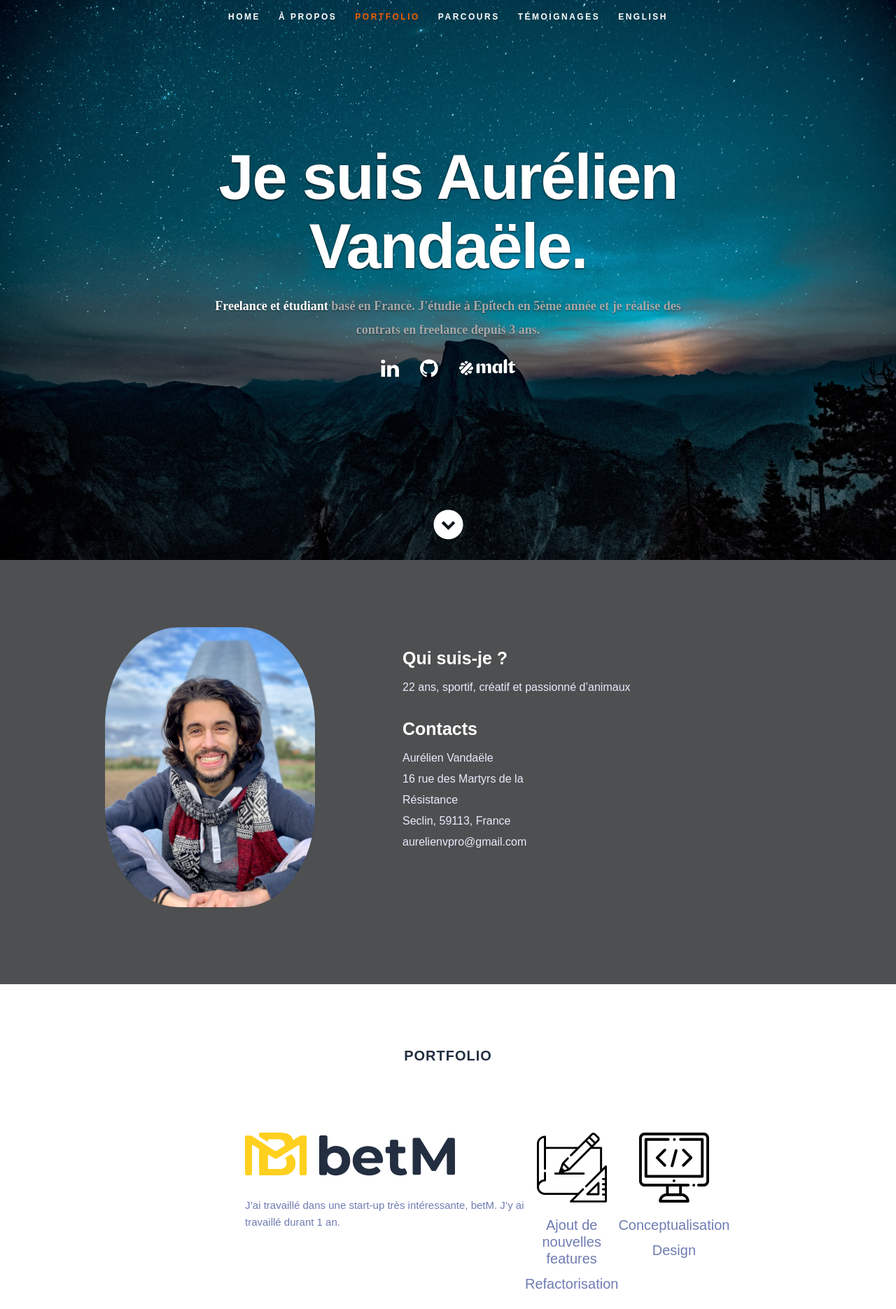
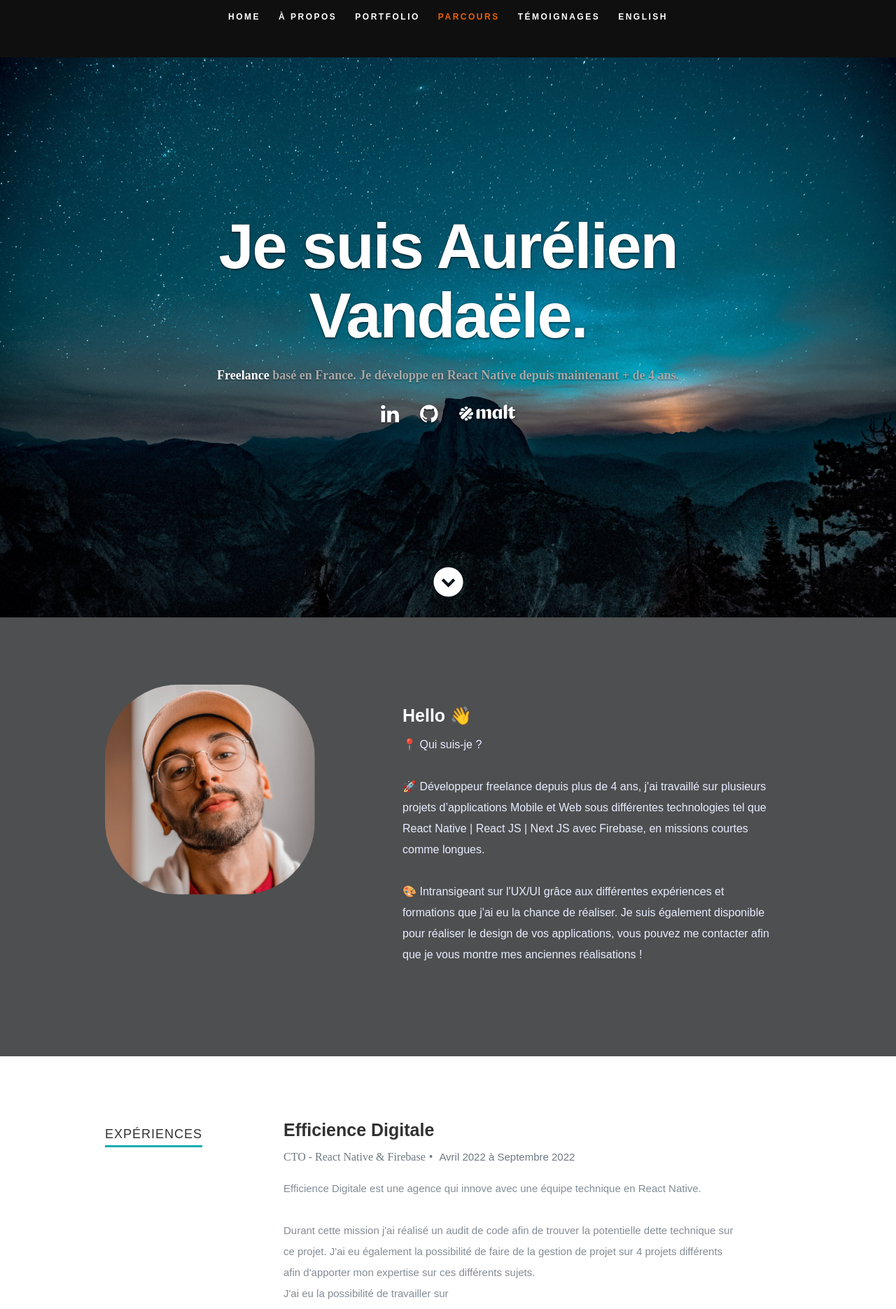
Before and after one commit to AurelienV-42/avandaele, a React (Create React App) app: page / in a window 1280 px wide. Shown: the top 1870 px of the page at 70% size. Built offline with nearby package versions, Linux system fonts and the light colour scheme.

Commit message:
[~] Update with new experiences, photo...

```diff
--- a/public/css/default.css
+++ b/public/css/default.css
@@ -49,6 +49,7 @@ table, caption, tbody, tfoot, thead, tr, th, td,
 article, aside, canvas, details, figcaption, figure,
 footer, header, hgroup, menu, nav, section, summary,
 time, mark, audio, video {
+    white-space: pre-line;
     margin: 0;
     padding: 0;
     border: 0;
--- a/src/App.js
+++ b/src/App.js
@@ -13,8 +13,8 @@ const App = () => {
     <div className="App">
       <Header/>
       <About/>
-      <Portfolio/>
       <Resume/>
+        <Portfolio/>
       <Testimonials/>
       <Footer/>
     </div>
--- a/src/Components/About.js
+++ b/src/Components/About.js
@@ -18,26 +18,9 @@ const About = () => {
         <div className="seven columns main-col">
           <h2>{t('whoAmI')}</h2>
 
-          <p>{t('bio')}</p>
-          <div className="row">
-            <div className="columns contact-details">
-              <h2>{t('contacts')}</h2>
-              <p className="address">
-                <span>Aurélien Vandaële</span><br/>
-                <span>16 rue des Martyrs de la Résistance<br/>
-                  Seclin, 59113, France
-                                </span><br/>
-                <span>aurelienvpro@gmail.com</span>
-              </p>
-            </div>
-            <div className="columns download">
-              <p>
-                {/*<a*/}
-                {/*  href={'https://media-exp1.licdn.com/dms/document/C4D2DAQEqDt8aJpXoyw/profile-treasury-document-pdf-analyzed/0/1613670069735?e=1613757600&v=beta&t=cSHs6Ra4jDcrV0TXI168ww_e_vLSm9skJZ_y-8yHm3E'}*/}
-                {/*  className="button"><i className="fa fa-download"/>{t('downloadResume')}</a>*/}
-              </p>
-            </div>
-          </div>
+          <p>{t('bio1')}</p>
+          <p>{t('bio2')}</p>
+          <p>{t('bio3')}</p>
         </div>
       </div>
 
--- a/src/locales/en.json
+++ b/src/locales/en.json
@@ -3,12 +3,13 @@
   "resume": "Resume",
   "testimonials": "Testimonials",
   "titleHeader": "I'm Aurélien Vandaële.",
-  "bodyHeaderMark": "I'm a France based Freelancer and student. ",
-  "bodyHeader": "Motivated and passionate, I've been studying computer science for 5 years and I've been freelancing for 3.",
+  "bodyHeaderMark": "I'm a France based Freelancer. ",
+  "bodyHeader": "I am a React Native developer now for more than 4 years.",
   "downloadResume": "Download my resume",
-  "whoAmI": "Who Am I?",
-  "contacts": "Contacts",
-  "bio": "22 years old, athletic, creative and passionate about animals",
+  "whoAmI": "Hello \uD83D\uDC4B",
+  "bio1":  "📍 Who am I?",
+  "bio2": "🚀 Freelance developer for more than 4 years, I worked on several Mobile and Web application projects under different technologies such as React Native | React JS | Next JS with Firebase, in short as well as long missions. ",
+  "bio3": "\uD83C\uDFA8 Intransigent on the UX/UI thanks to the different experiences and trainings I had the chance to realize. I'm also available to design your applications, you can contact me so that I can show you my former achievements!",
   "education": "Education",
   "work": "Work",
   "skills": "Skills",
@@ -37,21 +38,27 @@
     ],
     "work": [
       {
-        "company": "Freelance",
-        "years": "2018 - Present",
-        "description": "Completion of various projects such as the automation of logo manufacturing (completion of SVG in Pick&Place format). Mostly made in Python. Discovery of telework."
+        "company": "Efficience Digitale",
+        "title": "CTO - React Native & Firebase",
+        "years": "April 2022 to September 2022",
+        "description": "Efficience Digitale is an agency that innovates with a technical team in React Native.\nDuring this mission I performed a code audit in order to find the potential technical debt on this project. I also had the opportunity to do project management on 4 different projects in order to bring my expertise on these different subjects.\nI had the opportunity to work on UX/UI re-design (Thanks to Trello, Notion)\nRefactorisation of new features (multi language, offline version...)\n➤ Testing"
       },
       {
-        "company": "BetM",
-        "title": "Third year internship - Frontend developper",
-        "years": "April 2020... 4 months",
-        "description": "I developed the mobile application in native React and helped with the design. I worked on the front, back and optimization (being an existing application).\nIt was very interesting and I learned a lot from this application. I discovered Firebase, a technology I am now comfortable with and enjoy."
+        "company": "Circular",
+        "years": "May to June 2022",
+        "description": "Circular is a start-up that makes connected rings equipped with biosensors and connected to an application that analyzes body signals, allowing to improve sleep, physical activities and health.\nOn this mission I continued the development of their application in React Native. I had the opportunity to help Circular to put their product in production on the App Store."
       },
       {
-        "company": "ACS-AMI",
-        "title": "Second year internship - Fullstack developper",
-        "years": "July 2018... 6 months",
-        "description": "First profesionnal discovery working as developper. Designer and developper of an application for decision-making purposes. Discovered web development (Back: Python/SQL, Front: ReactJS and Superset framework)"
+        "company": "mindDay",
+        "title": "Developer Front - React Native",
+        "years": "February to March 2022",
+        "description": "This experience allowed me to help the front-end development of the mindDay web application. It allowed me to discover or deepen my skills on \n➤ Storybook\n➤ TypeScript\n➤ React Navigation\n➤ React Native Web"
+      },
+      {
+        "company": "betM",
+        "title": "Internship and freelance - FullStack",
+        "years": "April 2020... 10 months",
+        "description": "I had the chance to work in this very interesting start-up, betM. This experience allowed me to professionalize myself to manage part of a project alone. During this experience I had the chance to conceptualize, design and code new features and refactor (a lot...)The skills I used were React Native, Firebase, Node JS and React JS.To design and organize the project, I used Asana and Figma."
       }
     ],
     "skills": [
@@ -64,20 +71,16 @@
         "level": "90%"
       },
       {
-        "name": "React JS",
-        "level": "85%"
+        "name": "Figma",
+        "level": "90%"
       },
       {
-        "name": "Python",
+        "name": "React/Next JS",
         "level": "85%"
       },
       {
         "name": "C/C++",
         "level": "80%"
-      },
-      {
-        "name": "DevOps: Ansible/Docker",
-        "level": "75%"
       }
     ]
   },
--- a/src/locales/fr.json
+++ b/src/locales/fr.json
@@ -3,12 +3,13 @@
   "resume": "Parcours",
   "testimonials": "Témoignages",
   "titleHeader": "Je suis Aurélien Vandaële.",
-  "bodyHeaderMark": "Freelance et étudiant ",
-  "bodyHeader": "basé en France. J'étudie à Epitech en 5ème année et je réalise des contrats en freelance depuis 3 ans.",
+  "bodyHeaderMark": "Freelance ",
+  "bodyHeader": "basé en France. Je développe en React Native depuis maintenant + de 4 ans.",
   "downloadResume": "Télécharger mon CV",
-  "whoAmI": "Qui suis-je ?",
-  "contacts": "Contacts",
-  "bio": "22 ans, sportif, créatif et passionné d’animaux",
+  "whoAmI": "Hello \uD83D\uDC4B",
+  "bio1":  "📍 Qui suis-je ?",
+  "bio2": "🚀 Développeur freelance depuis plus de 4 ans, j'ai travaillé sur plusieurs projets d’applications Mobile et Web sous différentes technologies tel que React Native | React JS | Next JS avec Firebase, en missions courtes comme longues. ",
+  "bio3": "\uD83C\uDFA8 Intransigeant sur l'UX/UI grâce aux différentes expériences et formations que j'ai eu la chance de réaliser. Je suis également disponible pour réaliser le design de vos applications, vous pouvez me contacter afin que je vous montre mes anciennes réalisations !",
   "education": "Éducation",
   "work": "Expériences",
   "skills": "Compétences",
@@ -27,32 +28,38 @@
         "school": "Epitech",
         "degree": "L'école de l'innovation et de l'expertise informatique",
         "graduated": "2022",
-        "description": "J'ai appris le développement à travers cette école. J'y ai appris les languages suivants: C/C++, Python, React, DevOps (Git, Docker, Ansible) et beaucoup de soft skills"
+        "description": "J'ai appris le développement à travers cette école. J'y ai appris les languages suivants C/C++, Python, React, DevOps (Git, Docker, Ansible) et de multiples soft skills"
       },
       {
         "school": "Institut de Genech",
         "degree": "Bac Scientifique",
         "graduated": "2017",
-        "description": "Cette école m'a permis d'étudier les mathématiques et la physique, 2 passions que j'ai depuis longtemps"
+        "description": ""
       }
     ],
     "work": [
       {
-        "company": "Freelance",
-        "years": "2018 - Présent",
-        "description": "Réalisation de différents projets comme l’automatisation de fabrication de logo. Réalisé majoritairement en Python. Découverte du télétravail."
+        "company": "Efficience Digitale",
+        "title": "CTO - React Native & Firebase",
+        "years": "Avril 2022 à Septembre 2022",
+        "description": "Efficience Digitale est une agence qui innove avec une équipe technique en React Native.\n\nDurant cette mission j'ai réalisé un audit de code afin de trouver la potentielle dette technique sur ce projet. J'ai eu également la possibilité de faire de la gestion de projet sur 4 projets différents afin d'apporter mon expertise sur ces différents sujets.\nJ'ai eu la possibilité de travailler sur\n➤ Re-design UX/UI\n➤ Gestion de projet (Grâce à Trello, Notion)\n➤ Refactorisation\n➤ Développement de nouvelles features (multi langue, version offline...)\n➤ Testing"
       },
       {
-        "company": "BetM",
+        "company": "Circular",
+        "years": "Mai à Juin 2022",
+        "description": "Circular est une start-up qui réalise des bagues connectées dotée de biocapteurs et connectée à une application qui analyse les signaux du corps, permettant d’améliorer le sommeil, les activités physiques et la santé.\n      Sur cette mission j'ai continué le développement de leur application en React Native. J'ai eu la possibilité d'aider Circular à mettre en production leur produit sur l'App Store."
+      },
+      {
+        "company": "mindDay",
+        "title": "Développeur Front - React Native",
+        "years": "Février à Mars 2022",
+        "description": "mindDay permet d'apporter du bien-être mental dans vos équipes.\n\nCette expérience m'a permis d'aider le développement front de l'application web de mindDay. Elle m'a permis de découvrir ou d'approfondir mes compétences sur \n➤ Storybook\n➤ TypeScript\n➤ React Navigation\n➤ React Native Web"
+      },
+      {
+        "company": "betM",
         "title": "Stage de troisième année puis freelance - FullStack",
         "years": "Avril 2020... 10 mois",
-        "description": "J'ai développé l'application mobile en React native et j'ai aidé pour la conception . J'ai travaillé sur le front, le back et l'optimisation (étant une application déjà existante).\nCela a été très intéressant et j'ai beaucoup appris grâce à cette application. J'y ai découvert Firebase, une technologie sur laquelle je suis maintenant à l'aise et que j'apprécie."
-      },
-      {
-        "company": "ACS-AMI",
-        "title": "Stage de deuxièmeannée - Fullstack",
-        "years": "Juillet 2018... 6 mois",
-        "description": "Première réelle découverte du monde du travail en tant que développeur. Concepteur et développeur d’une application à but décisionnel. Découverte du Web (Back avec Python SQL, Front avec ReactJS et Superset)"
+        "description": "J’ai eu la chance de travailler dans cette start-up très intéressante, betM. Cette expérience m'a permis de me professionnaliser pour gérer une partie d'un projet seul.\nAu cours de cette expérience j'ai eu la chance de \n- Conceptualiser, designer et coder de nouvelles features\n- Refactoriser (beaucoup...)\n\nLes compétences que j'ai utilisé étaient  React Native, Firebase, Node JS et React JS.\nPour concevoir et organiser le projet, j'ai utilisé Asana et Figma."
       }
     ],
     "skills": [
@@ -65,20 +72,16 @@
         "level": "90%"
       },
       {
-        "name": "React JS",
-        "level": "85%"
+        "name": "Figma",
+        "level": "90%"
       },
       {
-        "name": "Python",
+        "name": "React/Next JS",
         "level": "85%"
       },
       {
         "name": "C/C++",
         "level": "80%"
-      },
-      {
-        "name": "DevOps: Ansible/Docker",
-        "level": "75%"
       }
     ]
   },
```
Also changed, not shown: public/images/profilepic.jpeg, 1 other file (tests, documents, lock files or other folders).
